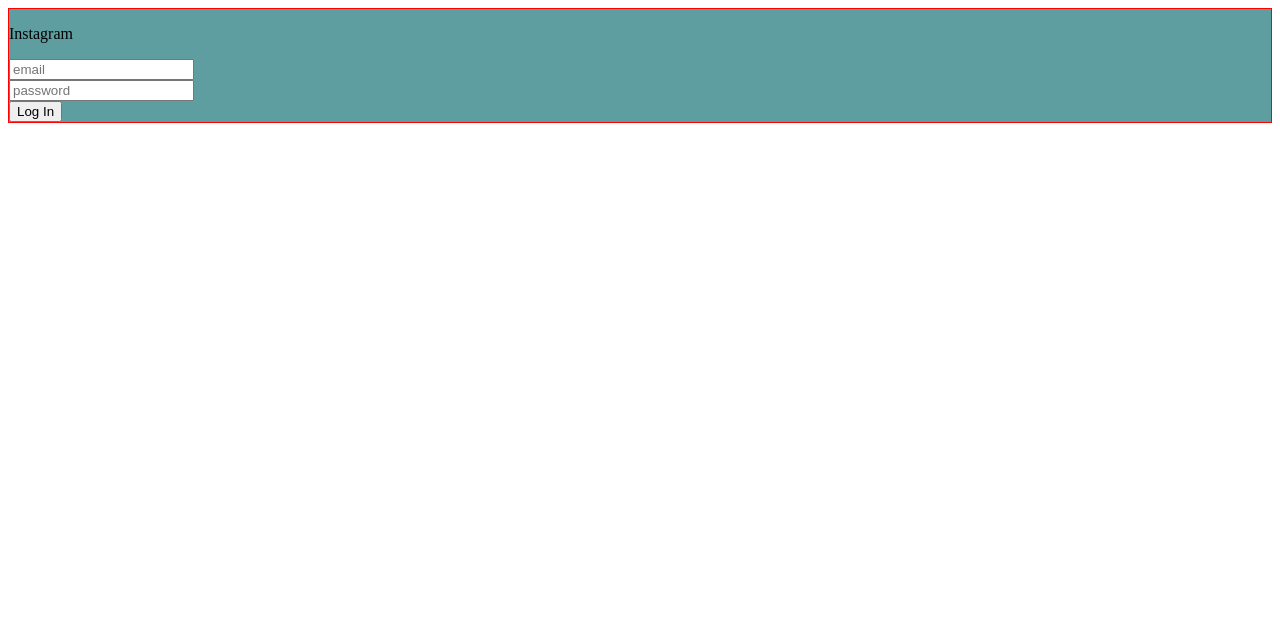
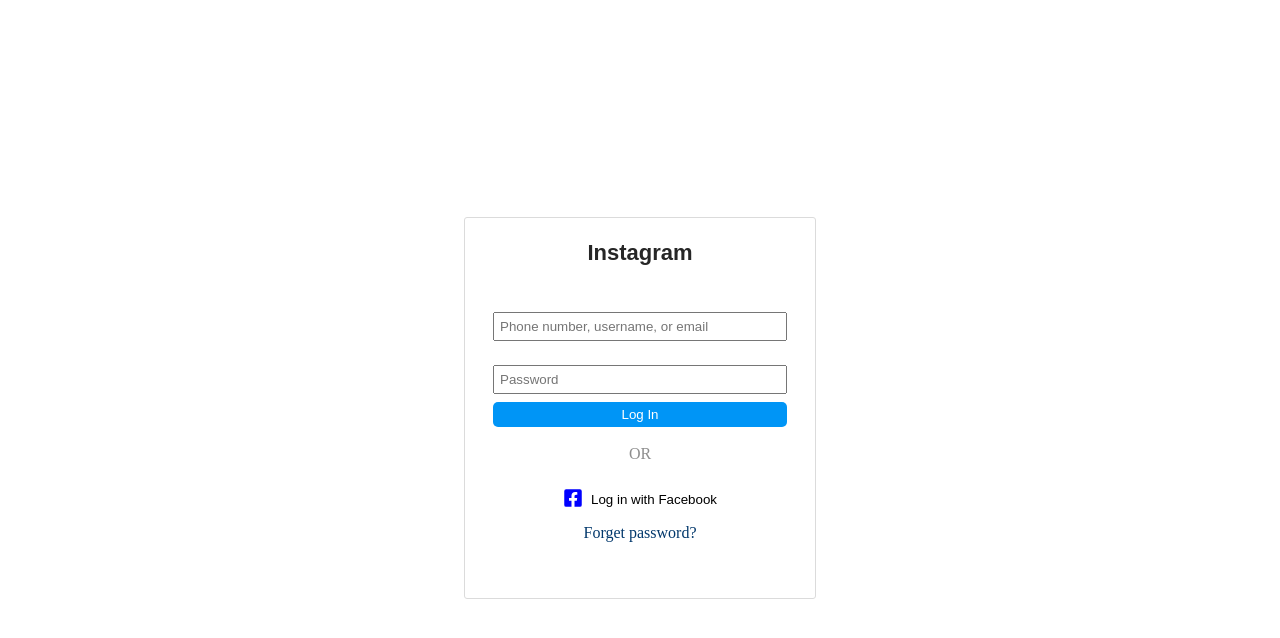
Before and after one commit to azzayabat/project_instagram, a React (Create React App) app in the folder instagram/: page / in a window 1280 px wide. Shown: the top 638 px of the page. Built offline with nearby package versions, Linux system fonts and the light colour scheme.

Commit message:
login page

```diff
--- a/instagram/package.json
+++ b/instagram/package.json
@@ -12,6 +12,7 @@
     "@types/react-dom": "^17.0.0",
     "react": "^17.0.2",
     "react-dom": "^17.0.2",
+    "react-icons": "^4.2.0",
     "react-scripts": "4.0.3",
     "typescript": "^4.1.2",
     "web-vitals": "^1.0.1"
--- a/instagram/src/App.css
+++ b/instagram/src/App.css
@@ -1,11 +1,60 @@
 .container {
-  /* display: flex; */
-  width: 350;
-  height: 380;
-  background-color: cadetblue;
+  display: flex;
+  height: 100vh;
   justify-content: center;
   align-items: center;
 }
 .borderIn {
-  border: 1px solid red;
+  width: 350px;
+  height: 380px;
+  border: 1px solid #dbdbdb;
+  border-radius: 3px;
 }
+
+#title {
+  color: #262626;
+  font-size: 22px;
+  margin: 22px;
+  text-align: center;
+  font-family: sans-serif;
+}
+input {
+  width: 80%;
+  margin: 24px 0px 0px;
+  padding: 5px;
+}
+.inputArea {
+  display: flex;
+  flex-direction: column;
+  align-items: center;
+}
+#login {
+  width: 84%;
+  margin: 8px 40px;
+  padding: 5px 9px;
+  border: none;
+  color: white;
+  border-radius: 5px;
+  background-color: rgba(var(--d69, 0, 149, 246), 1);
+}
+#loginFB {
+  display: flex;
+  margin-top: 24px;
+  align-items: center;
+  background-color: white;
+  border: none;
+}
+.divider {
+  display: flex;
+  margin-top: 10px;
+  color: #8e8e8e;
+}
+#fbIcon {
+  color: blue;
+  padding-right: 8px;
+}
+.forgetPass {
+  margin-top: 12px;
+  text-decoration: none;
+  color: rgba(var(--fe0, 0, 55, 107), 1);
+}
--- a/instagram/src/App.tsx
+++ b/instagram/src/App.tsx
@@ -1,18 +1,35 @@
 import React from "react";
 import "./App.css";
+import { FaFacebookSquare } from "react-icons/fa";
 
 function App() {
   return (
     <div className="container">
       <div className="borderIn">
-        <p>Instagram</p>
-        <div>
-          <input type="text" name="e-mail" placeholder="email"></input>
+        <div className="header">
+          <h1 id="title">Instagram</h1>
         </div>
-        <div>
-          <input type="text" name="e-mail" placeholder="password"></input>
+        <div className="inputArea">
+          <input
+            type="text"
+            name="e-mail"
+            placeholder="Phone number, username, or email"
+          ></input>
+          <input type="text" name="e-mail" placeholder="Password"></input>
+          <button id="login">Log In</button>
+          <div className="divider">
+            <div>OR</div>
+          </div>
+          <button id="loginFB">
+            <span>
+              <FaFacebookSquare size="20px" id="fbIcon" />
+            </span>
+            <span>Log in with Facebook</span>
+          </button>
+          <a className="forgetPass" href="/">
+            Forget password?
+          </a>
         </div>
-        <button>Log In</button>
       </div>
     </div>
   );
```
